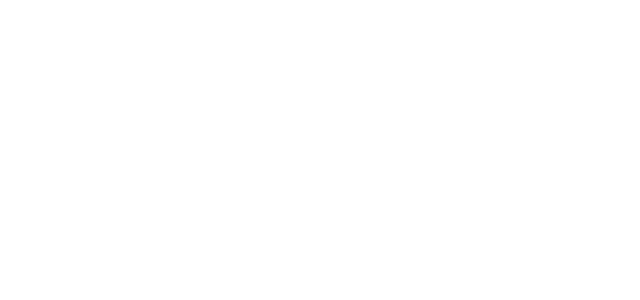
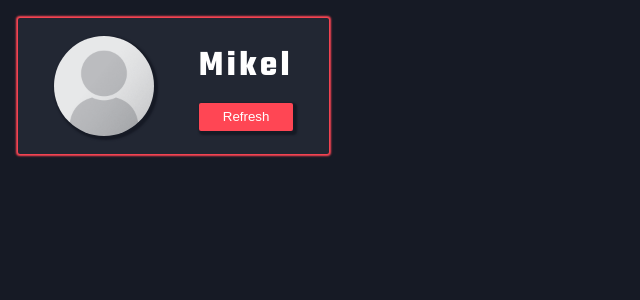
Before and after one commit to bobaec/valostats, a React (Create React App) app: page /player in a window 1280 px wide. Shown: the top 300 px of the page, without its empty margins (0-640 px from the left). Built offline with nearby package versions, Linux system fonts and the light colour scheme.

Commit message:
create player header component

```diff
--- a/src/App.css
+++ b/src/App.css
@@ -1,4 +1,11 @@
+html {
+    min-width: 100%;
+    min-height: 100vh;
+}
+
 body {
-    overflow: hidden;
-    font-size: 16px;
+    font-size: 18px;
+    margin: 0;
+    padding: 0;
+    min-height: 100vh;
 }
--- a/src/App.js
+++ b/src/App.js
@@ -2,7 +2,8 @@ import React from 'react';
 import './App.css';
 import { BrowserRouter as Router, Route } from "react-router-dom";
 import TempHome from './components/TempHome';
-
+import MatchHistory from './components/playerComponents/MatchHistory';
+import Player from './components/playerComponents/Player';
 
 function App() {
     return (
@@ -10,6 +11,10 @@ function App() {
             <Route exact path="/">
                 <TempHome />
             </Route>
+
+            <Route path="/player">
+                <Player />
+            </Route>
         </Router>
     );
 }
--- /dev/null
+++ b/src/colors.scss
@@ -0,0 +1,5 @@
+$valorant-black: #161a25;
+$valorant-black-alt: #0f1923;
+$valorant-red: #ff4654;
+
+$inner-box-black: #222733;
--- /dev/null
+++ b/src/components/playerComponents/MatchHistory.js
@@ -0,0 +1,9 @@
+import React from 'react';
+
+export default function MatchHistory() {
+    return (
+        <div>
+
+        </div>
+    );
+}
--- /dev/null
+++ b/src/components/playerComponents/Player.js
@@ -0,0 +1,13 @@
+import React from 'react';
+import './Player.scss';
+import PlayerHeader from './PlayerHeader';
+
+export default function Player() {
+    return (
+        <div className="player-wrapper">
+            <div className="player-content">
+                <PlayerHeader />
+            </div>
+        </div>
+    );
+}
--- /dev/null
+++ b/src/components/playerComponents/Player.scss
@@ -0,0 +1,55 @@
+@import '../../colors.scss';
+
+.player-wrapper {
+    width: 100%;
+    height: 100vh;
+    background: $valorant-black;
+    color: white;
+    display: flex;
+
+    .player-content {
+    }
+
+    .player-header {
+        display: flex;
+        background-color: $inner-box-black;
+        box-shadow: 0px 0px 2px 2px $valorant-red;
+        padding: 1em 2em;
+        border-radius: 2px;
+        margin: 1em; //remove when implemented, only for dev
+
+        .player-icon {
+            width: 100px;
+            height: 100px;
+            margin-right: 2.5em;
+            border-radius: 5em;
+            box-shadow: 2px 2px 2px 2px $valorant-black;
+        }
+
+        .player-info-container {
+            display: flex;
+            flex-direction: column;
+            justify-content: space-around;
+
+            .player-name {
+                font-family: 'Teko', sans-serif;
+                font-size: 2em;
+                letter-spacing: 0.1em;
+            }
+
+            .refresh-button {
+                background: $valorant-red;
+                color: white;
+                border-style: none;
+                padding: 0.5em 1em;
+                border-radius: 2px;
+                box-shadow: 2px 2px 2px 2px $valorant-black;
+                outline: none;
+
+                &:hover {
+                    cursor: pointer;
+                }
+            }
+        }
+    }
+}
--- /dev/null
+++ b/src/components/playerComponents/PlayerHeader.js
@@ -0,0 +1,13 @@
+import React from 'react';
+
+export default function PlayerHeader() {
+    return (
+        <div className="player-header">
+            <img className="player-icon" src='portraitPlaceholder.png' alt="" />
+            <div className="player-info-container">
+                <span className="player-name">Mikel</span>
+                <button className="refresh-button">Refresh</button>
+            </div>
+        </div>
+    );
+}
```
Also changed, not shown: public/index.html (+0 -10 lines), src/components/playerComponents/MatchHistoryItem.js (added, +9 -0 lines), public/portraitPlaceholder.png (added), src/components/playerComponents/MatchHistory.scss (added).
